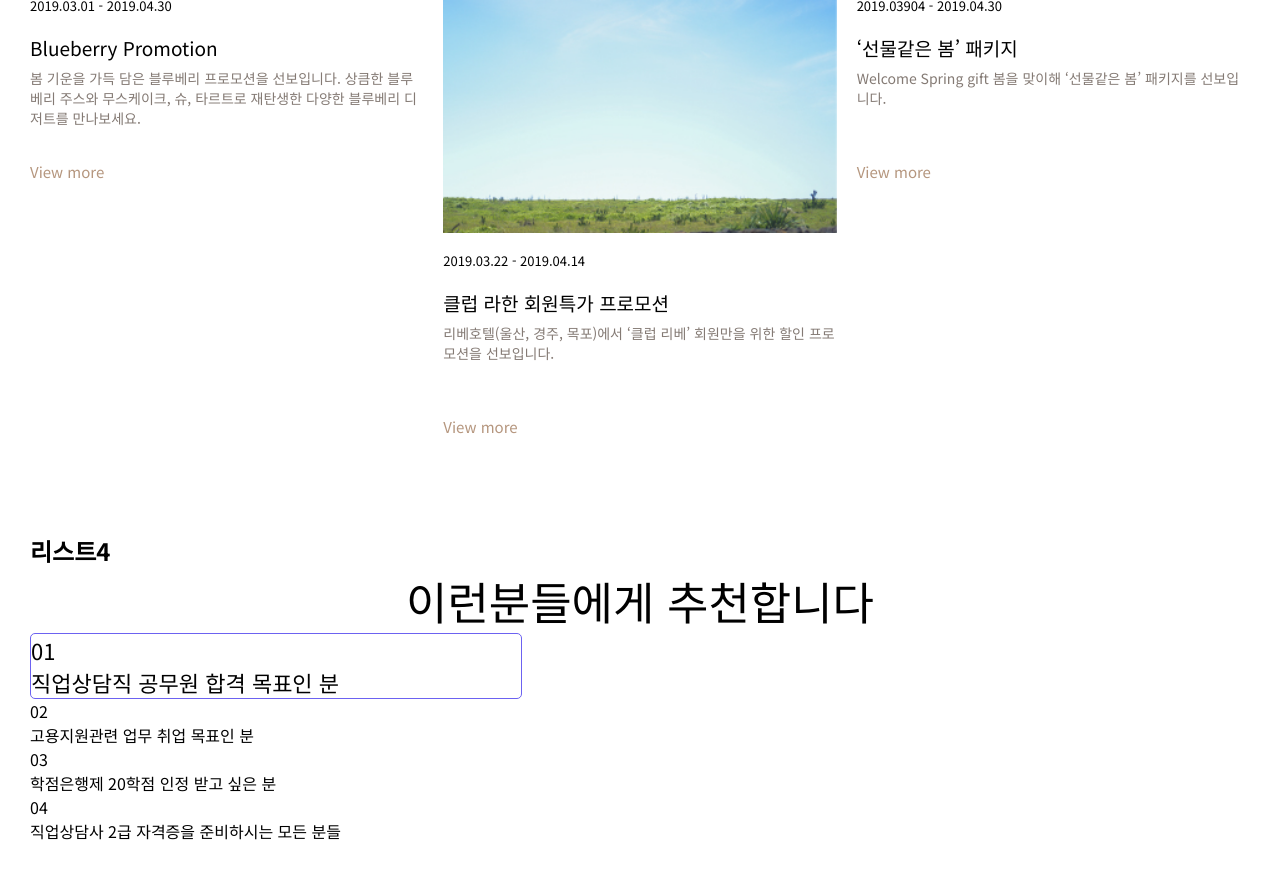
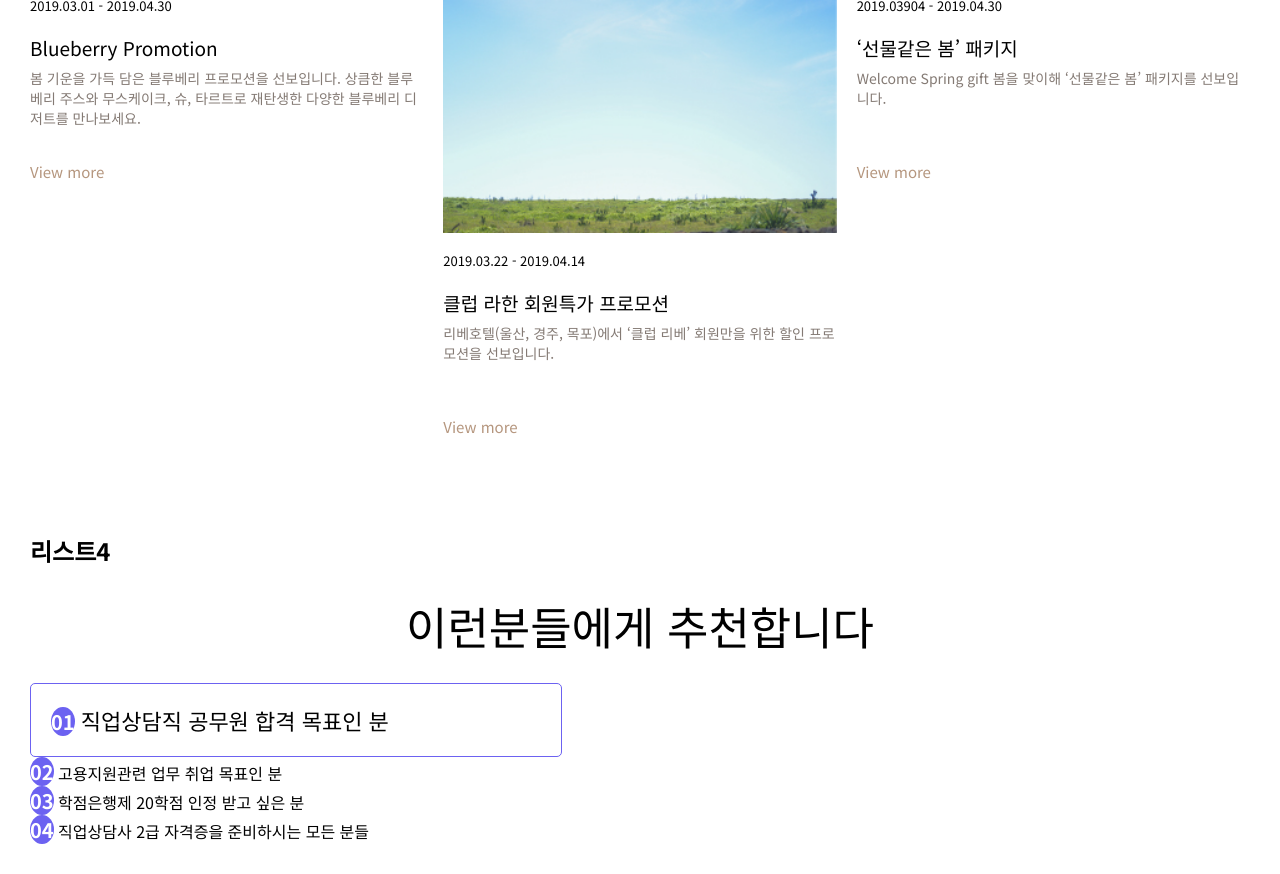
Before and after one commit to chickinpizza/ContentProject, a plain HTML site: page list.html in a window 1280 px wide. Shown: the part 2155-3029 px from the top of the page. Drawn offline with Linux system fonts and the light colour scheme.

Commit message:
0425 수업

```diff
--- a/css/list.css
+++ b/css/list.css
@@ -247,6 +247,7 @@ body {
   font-size: 45px;
   text-align: center;
   font-weight: 300;
+  padding: 25px;
 }
 .list-style1 {
   border: 1px solid #6c62f1;
@@ -254,4 +255,15 @@ body {
   border-radius: 5px;
   width: 490px;
   font-size: 22px;
+  padding: 20px;
 }
+.nuBt {
+  display: inline;
+  width: 44px;
+  height: 44px;
+  border-radius: 100%;
+  background: #6c62f1;
+  color: #fff;
+  font-size: 20px;
+  font-weight: 700;
+}
```
